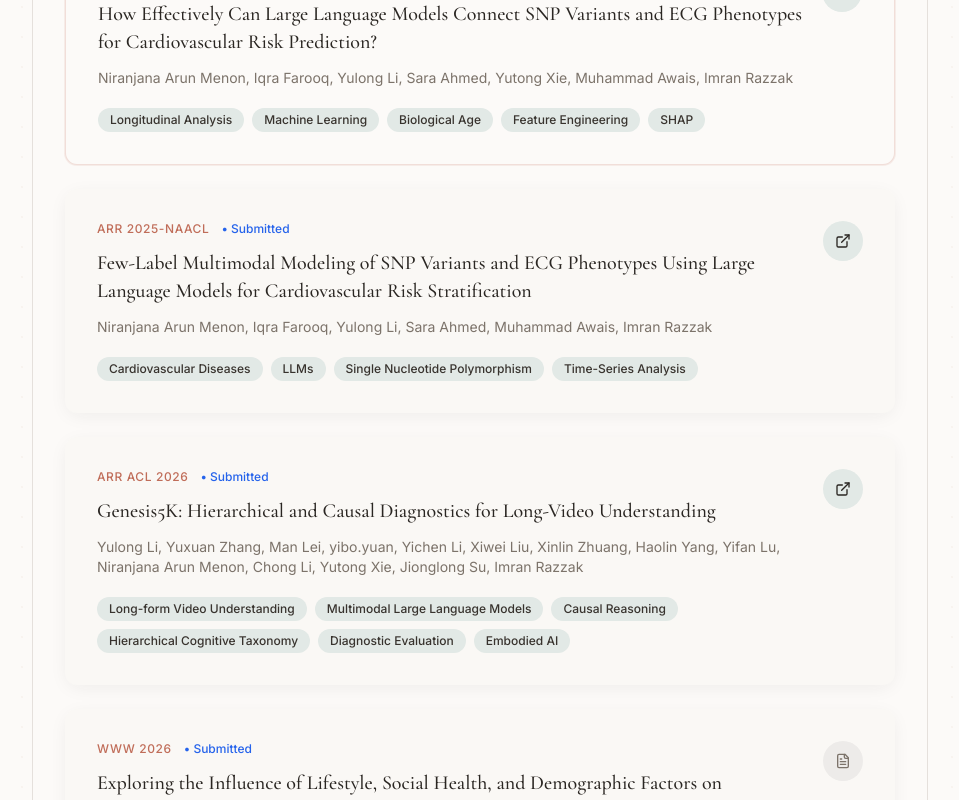
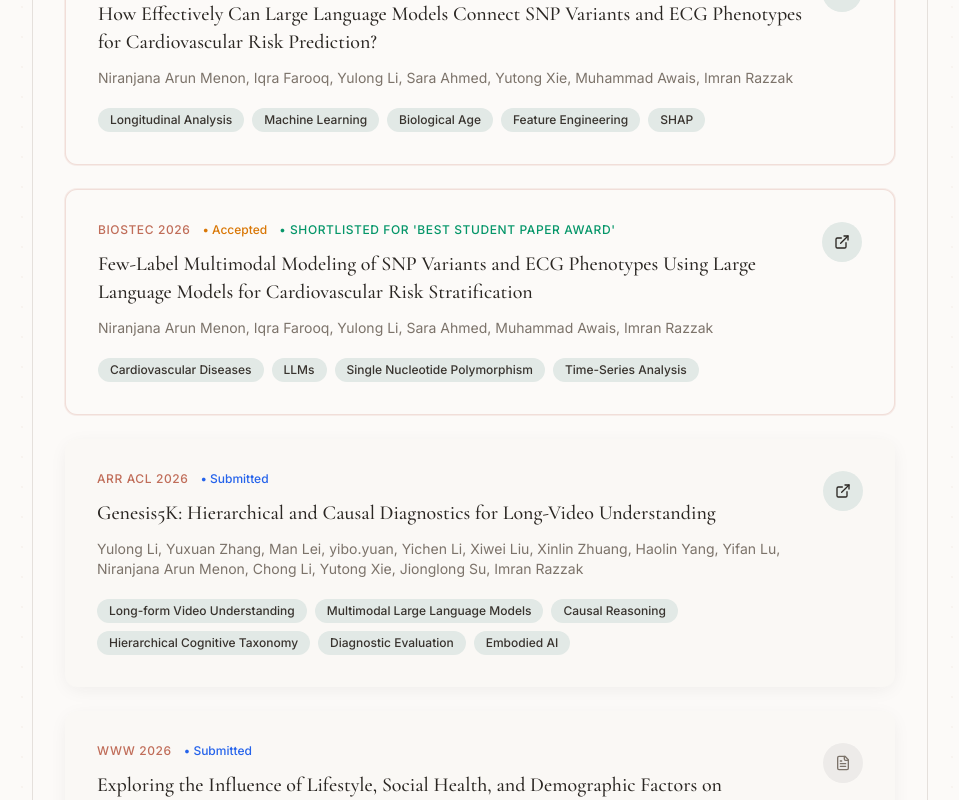
Before and after one commit to NiraOra/portfolio_nira, a React (Vite) app: page / in a window 1280 px wide. Shown: the part 2305-3105 px from the top of the page, without its empty margins (160-1119 px from the left). Built offline with nearby package versions, Linux system fonts and the light colour scheme; the HTML template or start-up script is replaced by a standard one.

Commit message:
CV slight changes to reflect recent updates

```diff
--- a/src/components/portfolio/Publications.tsx
+++ b/src/components/portfolio/Publications.tsx
@@ -14,8 +14,9 @@ const publications = [
   {
     title: "Few-Label Multimodal Modeling of SNP Variants and ECG Phenotypes Using Large Language Models for Cardiovascular Risk Stratification",
     authors: "Niranjana Arun Menon, Iqra Farooq, Yulong Li, Sara Ahmed, Muhammad Awais, Imran Razzak",
-    venue: "ARR 2025-NAACL",
-    status: "Submitted",
+    venue: "BIOSTEC 2026",
+    status: "Accepted",
+    award: "Shortlisted for 'Best Student Paper Award'",
     preprint: "https://arxiv.org/abs/2510.16536",
     tags: ["Cardiovascular Diseases", "LLMs", "Single Nucleotide Polymorphism", "Time-Series Analysis"],
   },
@@ -96,11 +97,27 @@ const Publications = () => {
                       }`}>
                         • {pub.status}
                       </span>
+                      {pub.award && (
+                        <span className="text-xs font-medium text-emerald-600 uppercase tracking-wider">
+                          • {pub.award}
+                        </span>
+                      )}
                     </div>
 
-                    <h3 className="font-serif text-lg md:text-xl font-medium leading-snug group-hover:text-primary transition-colors">
-                      {pub.title}
-                    </h3>
+                    {pub.preprint ? (
+                      <a
+                        href={pub.preprint}
+                        target="_blank"
+                        rel="noopener noreferrer"
+                        className="font-serif text-lg md:text-xl font-medium leading-snug group-hover:text-primary transition-colors cursor-pointer block hover:underline"
+                      >
+                        {pub.title}
+                      </a>
+                    ) : (
+                      <h3 className="font-serif text-lg md:text-xl font-medium leading-snug group-hover:text-primary transition-colors">
+                        {pub.title}
+                      </h3>
+                    )}
 
                     <p className="text-small">
                       {pub.authors}
```
